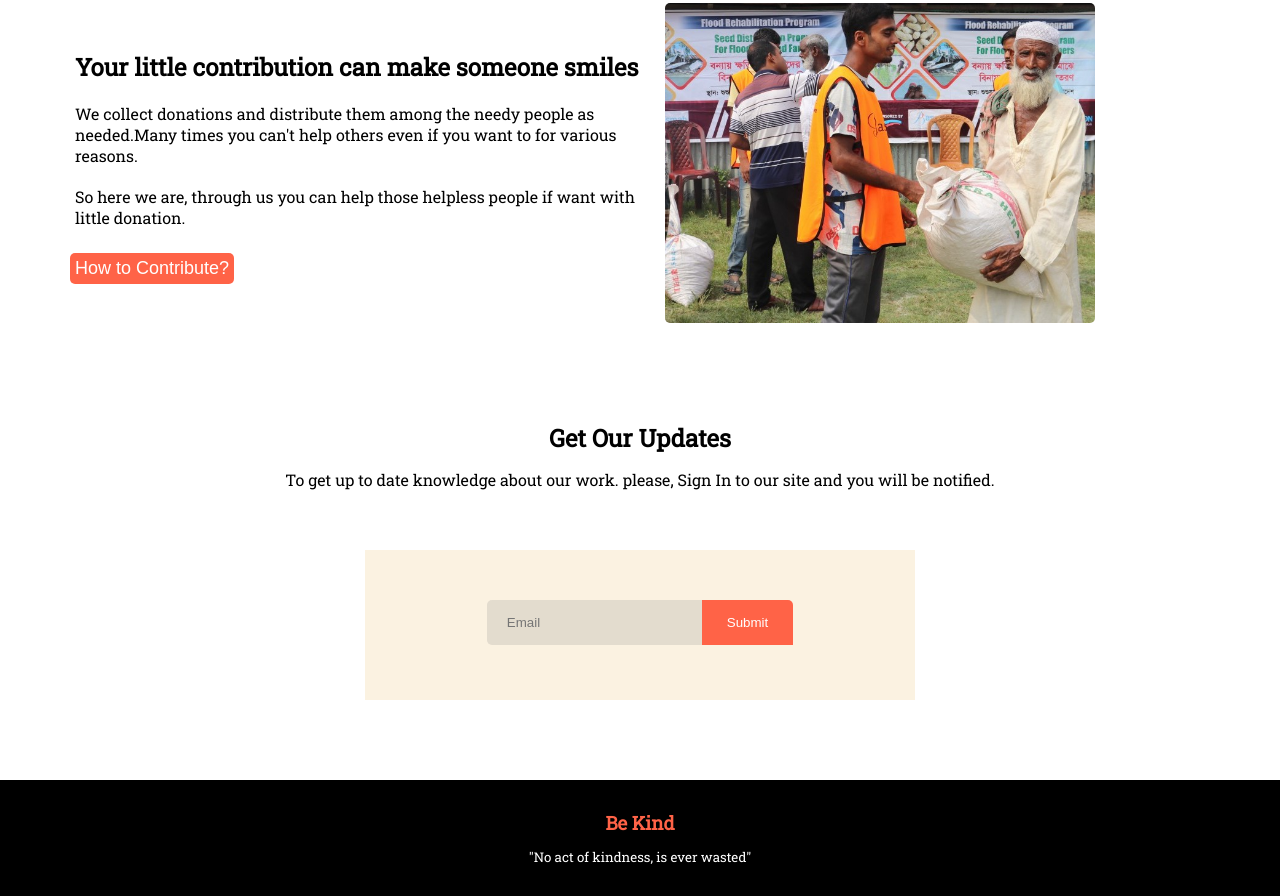
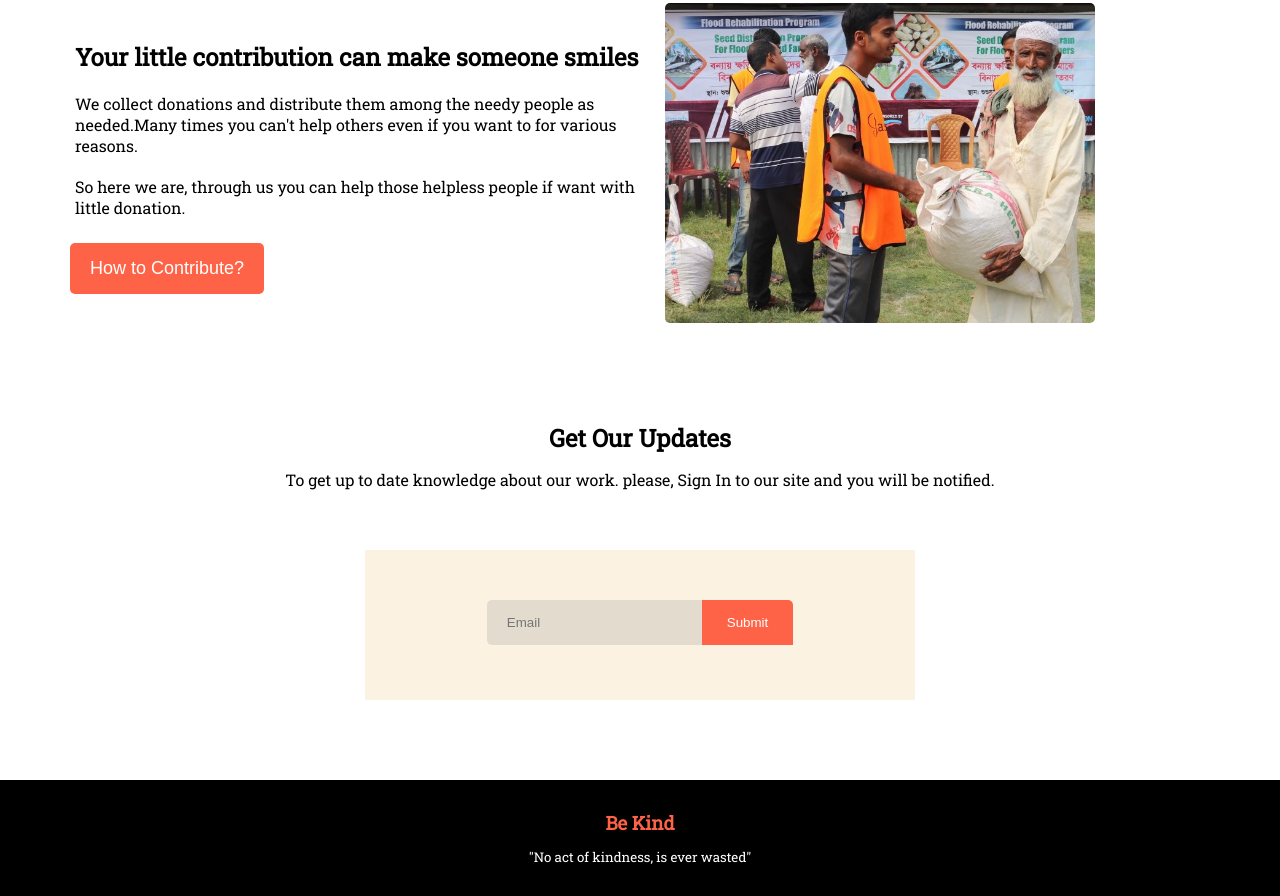
Before and after one commit to hasanshanto01/donation-ace, a plain HTML site: page index.html in a window 1280 px wide. Shown: the part 1859-2755 px from the top of the page. Drawn offline with Linux system fonts and the light colour scheme.

Commit message:
final modification

```diff
--- a/css/style.css
+++ b/css/style.css
@@ -154,6 +154,10 @@ body {
     margin-left: 50px;
 }
 
+.extra-left button {
+    padding: 15px 20px;
+}
+
 .extra-content {
     margin: 10px 20px;
     padding: 5px;
```
